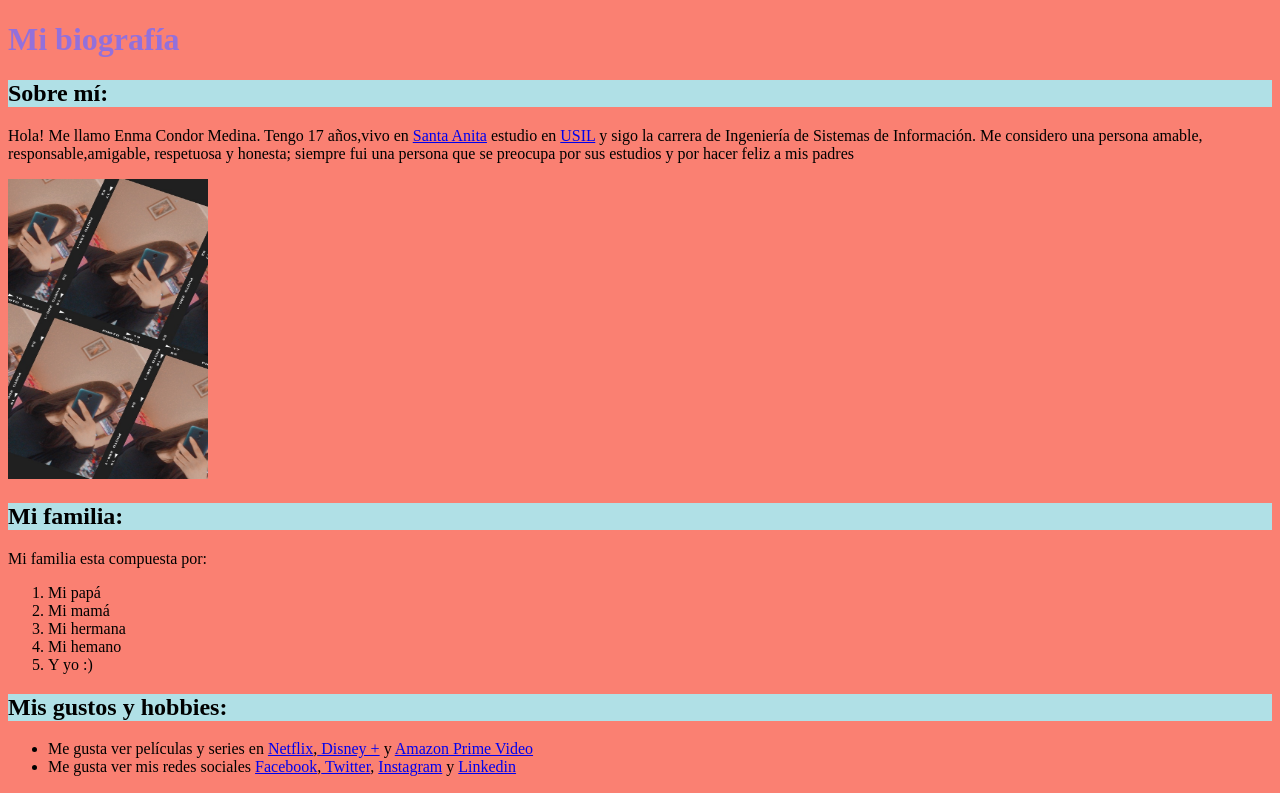
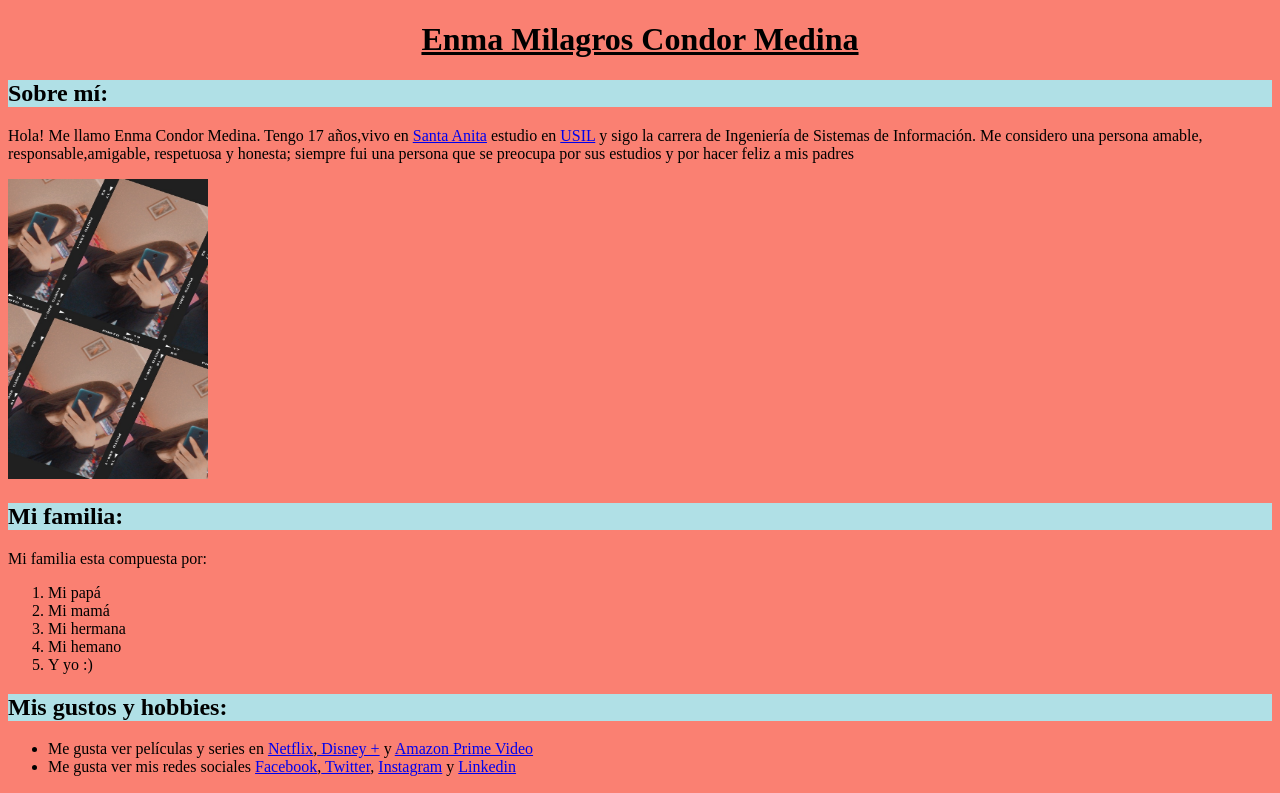
Before and after one commit to Enmaaaaaa/paginaweb, a plain HTML site: page index.html in a window 1280 px wide. Shown: the top 793 px of the page. Drawn offline with Linux system fonts and the light colour scheme.

Commit message:
Update index.html

```diff
--- a/index.html
+++ b/index.html
@@ -6,7 +6,7 @@
       <title> Enma Milagros Condor Medina</title>
     </head>
       <body style="background-color:Salmon;">
-        <h1 style="color:MediumPurple;">Mi biografía</h1>
+        <h1 align="center"><u>Enma Milagros Condor Medina</u></h1>
         <h2 style="background-color:powderblue;">Sobre mí:</h2>
         <p> Hola! Me llamo Enma Condor Medina. Tengo 17 años,vivo en <a href= "https://www.munisantanita.gob.pe/" target="_blank" rel="noopener noreferrer"> Santa Anita</a> estudio en <a href="https://www.usil.edu.pe/" target="_blank" rel="noopener noreferrer"> USIL</a> y sigo la carrera de  Ingeniería de Sistemas de Información. Me considero una persona amable, responsable,amigable, respetuosa y honesta; siempre fui una persona que se preocupa por sus estudios y por hacer feliz a mis padres</p>
          <img src="111.jpeg" width="200" height="300">
```
